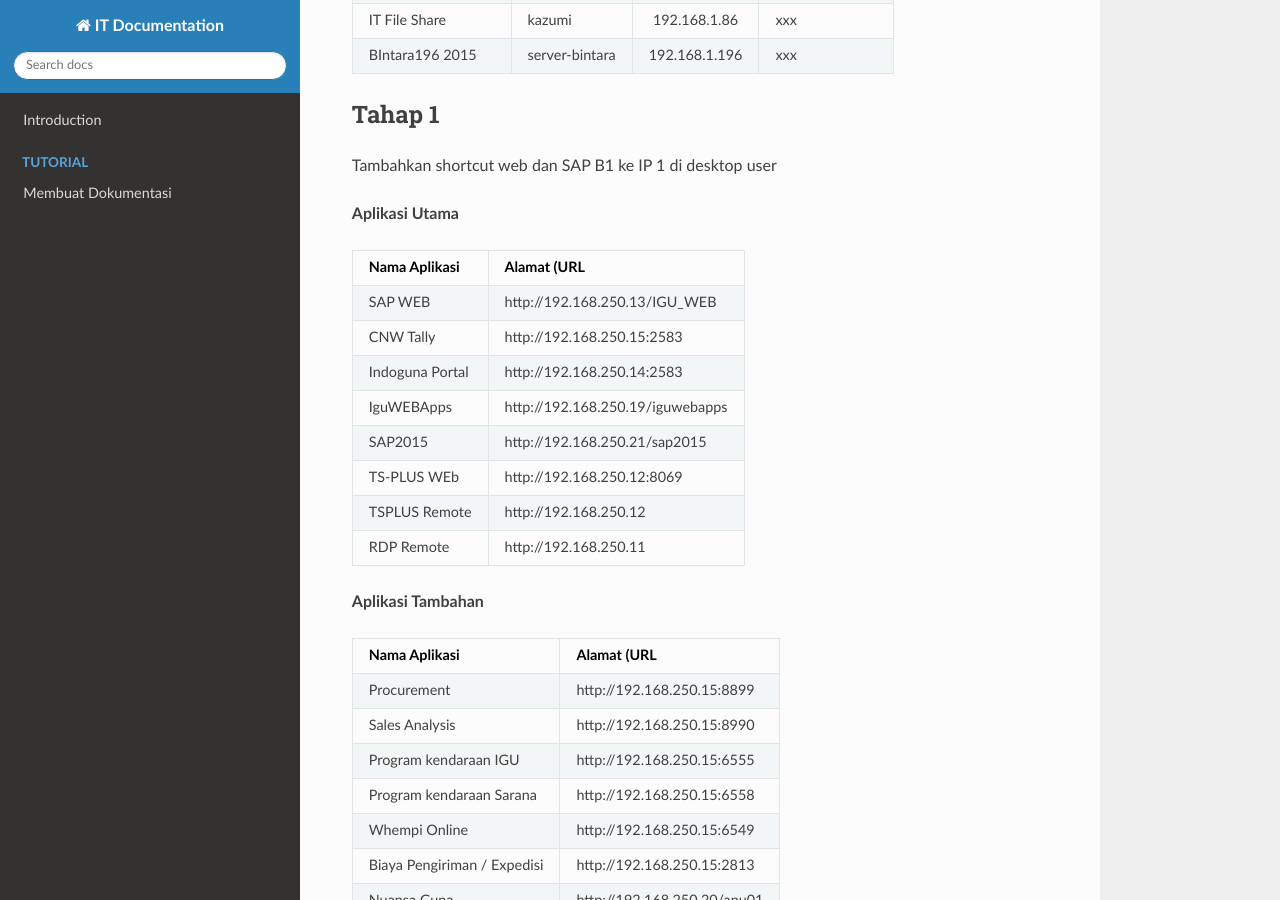
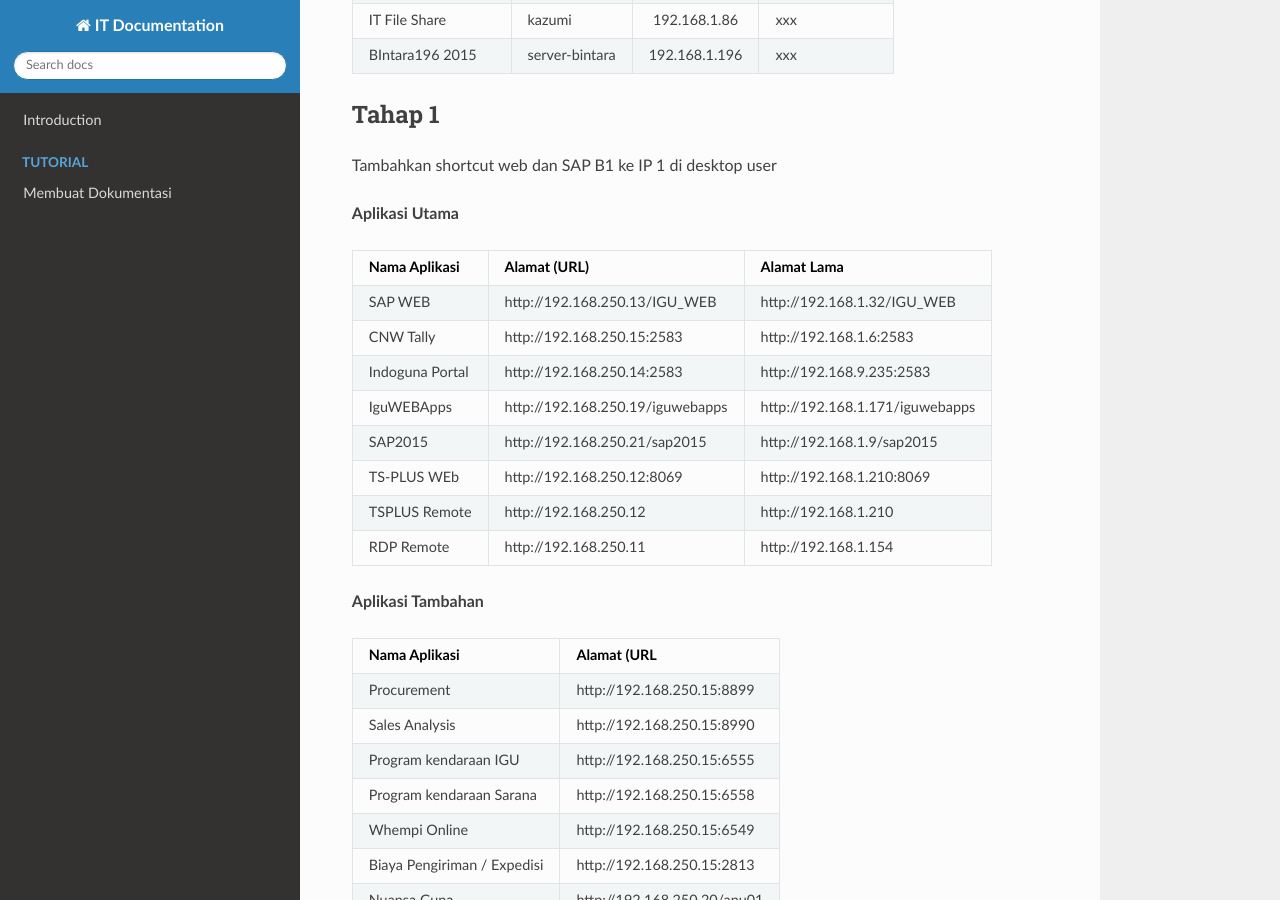
Before and after one commit to andyut/itdocs, an MkDocs documentation site: the page built from docs/log_20220308.md, in a window 1280 px wide and 900 px high, scrolled down 821 px. Built offline with MkDocs 1.6.1, drawn with Linux system fonts in a browser that asks for light colours; nearby versions of some CDN libraries.

Commit message:
Update log_20220308.md

```diff
--- a/docs/log_20220308.md
+++ b/docs/log_20220308.md
@@ -33,16 +33,16 @@ Tambahkan shortcut web dan SAP B1 ke IP 1 di desktop user
 **Aplikasi Utama**
 
 
-| Nama Aplikasi | Alamat (URL |
-| --------------| ------------|
-| SAP WEB       | http://192.168.250.13/IGU_WEB |
-| CNW Tally    | http://192.168.250.15:2583 |
-| Indoguna Portal | http://192.168.250.14:2583 |
-| IguWEBApps      | http://192.168.250.19/iguwebapps |
-| SAP2015       | http://192.168.250.21/sap2015 |
-| TS-PLUS WEb       | http://192.168.250.12:8069 |
-| TSPLUS Remote       | http://192.168.250.12 |
-| RDP Remote       | http://192.168.250.11 |
+| Nama Aplikasi | Alamat (URL) | Alamat Lama |
+| --------------| ------------| -------------|
+| SAP WEB       | http://192.168.250.13/IGU_WEB |  http://192.168.1.32/IGU_WEB |
+| CNW Tally    | http://192.168.250.15:2583 | http://192.168.1.6:2583 |
+| Indoguna Portal | http://192.168.250.14:2583 | http://192.168.9.235:2583 |
+| IguWEBApps      | http://192.168.250.19/iguwebapps | http://192.168.1.171/iguwebapps |
+| SAP2015       | http://192.168.250.21/sap2015 | http://192.168.1.9/sap2015 |
+| TS-PLUS WEb       | http://192.168.250.12:8069 | http://192.168.1.210:8069 |
+| TSPLUS Remote       | http://192.168.250.12 | http://192.168.1.210 |
+| RDP Remote       | http://192.168.250.11 | http://192.168.1.154 |
 
 **Aplikasi Tambahan**
 
```
